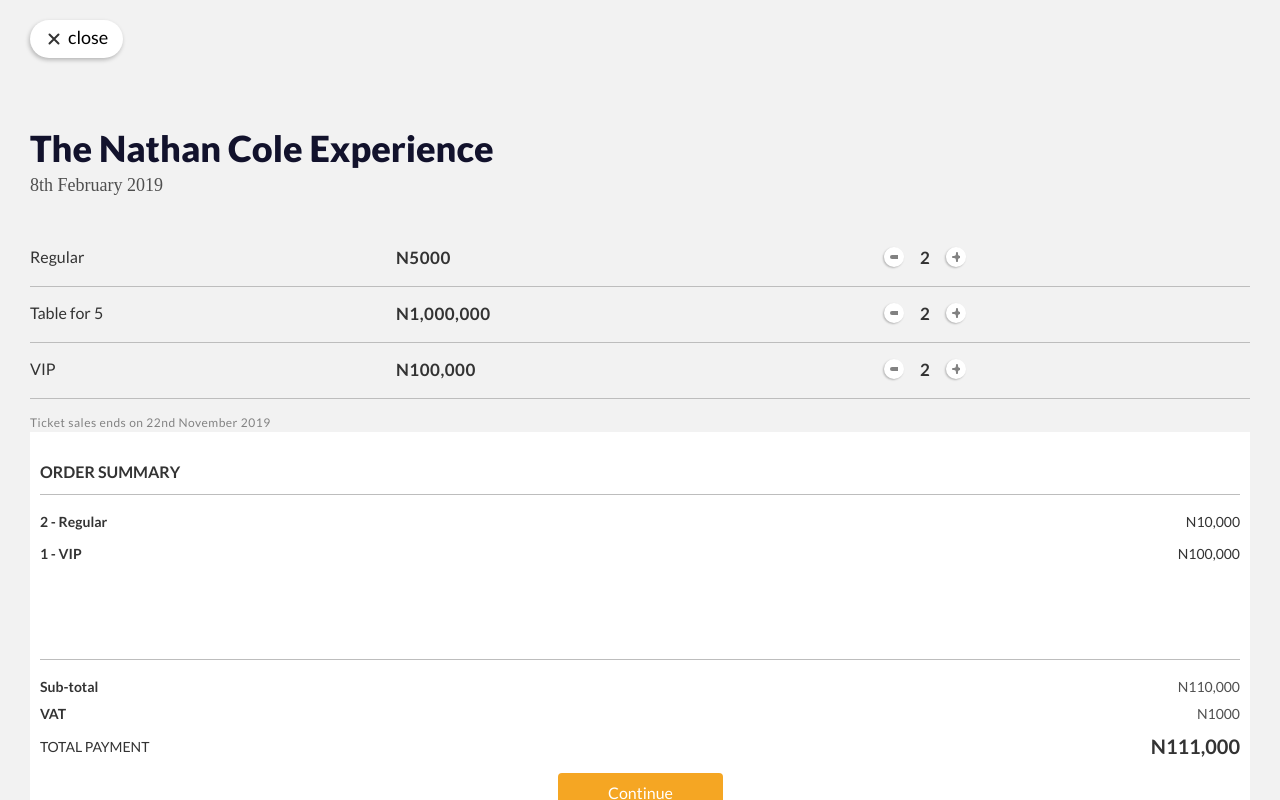
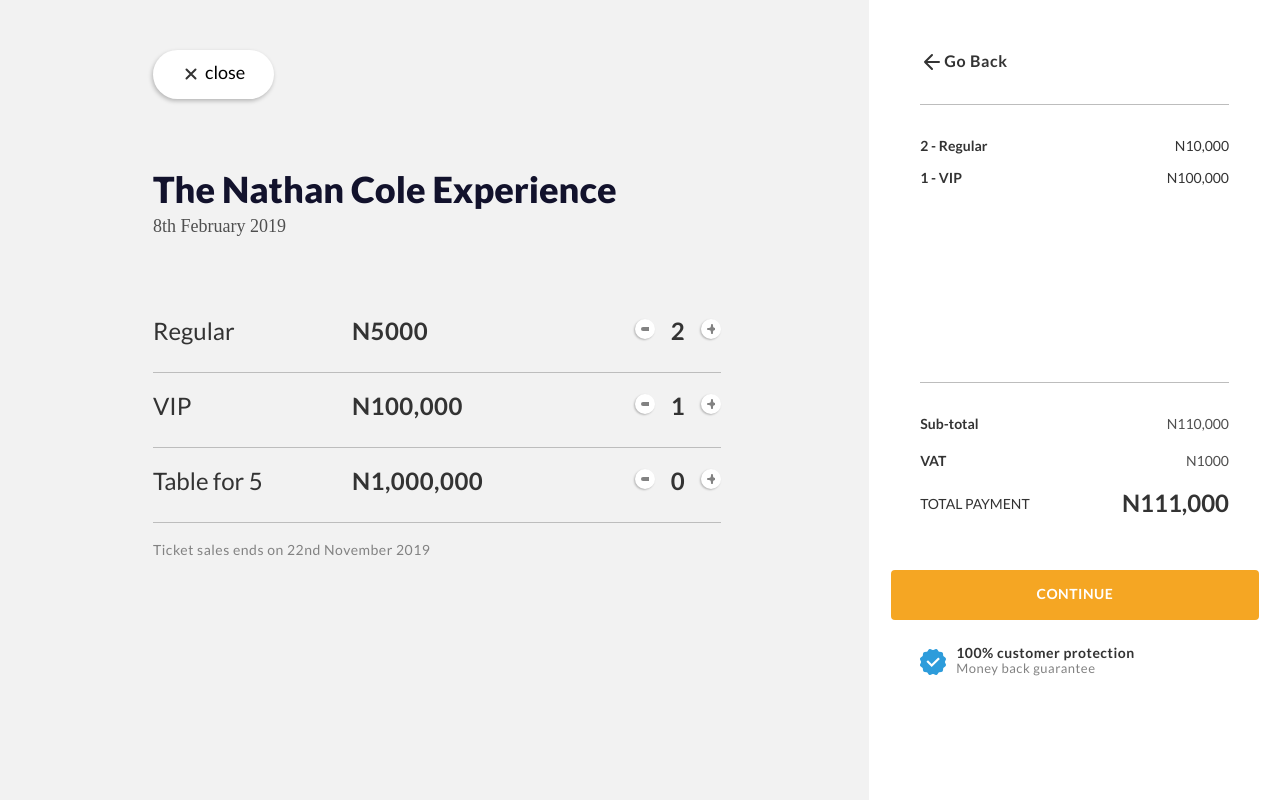
Before and after one commit to Jolaolu/ticket-master, a Vue app: page /checkout in a window 1280 px wide. Built offline with nearby package versions, Linux system fonts and the light colour scheme; a web font is replaced by a local one.

Commit message:
finished cart view

```diff
--- a/src/assets/scss/layout/_variable.scss
+++ b/src/assets/scss/layout/_variable.scss
@@ -12,6 +12,7 @@ $green: #219653;
 
 //Typography
 $font-primary: Flutterwave,sans-serif;
+$font-secondary: "SF Display";
 $font-size-base: 1rem;
 $line-height-base: 1.6;
 
--- a/src/assets/scss/main.scss
+++ b/src/assets/scss/main.scss
@@ -63,3 +63,20 @@ button {
     opacity: 0.88;
   }
 }
+.container {
+  max-width: 1440px;
+  margin: 0 auto;
+}
+.counter {
+  display: flex;
+  align-items: center;
+  justify-content: center;
+  cursor: pointer;
+  outline: inherit;
+  border: 0;
+  background: $white;
+  width: 2rem;
+  height: 2rem;
+  border-radius: 100%;
+  box-shadow: -1px 1px 2px rgba(0, 0, 0, 0.25);
+}
--- a/src/assets/scss/utils/_mixins.scss
+++ b/src/assets/scss/utils/_mixins.scss
@@ -55,6 +55,8 @@ $breakpoint-larger: 1440px;
   border-radius: 0.4rem;
   background-color: $primary-color;
   color: $white;
+  outline: inherit;
+  cursor: pointer;
   will-change: transform, opacity, background-color;
   transition: ease-in-out 0.3s all;
   &:hover {
--- a/src/components/cart/Decrement.vue
+++ b/src/components/cart/Decrement.vue
@@ -1,20 +1,9 @@
 <template>
-  <button @click="$emit('decrement')">
+  <button  class="counter" @click="$emit('decrement')">
     <svg width="10" height="4" fill="none" xmlns="http://www.w3.org/2000/svg">
       <path d="M8 0a2 2 0 110 4H2a2 2 0 110-4h6z" fill="#828282" />
     </svg>
   </button>
 </template>
 <style lang="scss" scoped>
-button {
-  display: flex;
-  align-items: center;
-  justify-content: center;
-  border: 0;
-  background: $white;
-  width: 2rem;
-  height: 2rem;
-  border-radius: 100%;
-  box-shadow: -1px 1px 2px rgba(0, 0, 0, 0.25);
-}
 </style>
--- a/src/components/cart/Increment.vue
+++ b/src/components/cart/Increment.vue
@@ -1,5 +1,5 @@
 <template>
-  <button @click="$emit('increment')">
+  <button class="counter" @click="$emit('increment')">
     <svg width="10" height="10" fill="none" xmlns="http://www.w3.org/2000/svg">
       <path
         d="M10 4.99a.91.91 0 01-.91.91H8.007c-1.1 0-1.993.893-1.993 1.993v1.082a1.025 1.025 0 11-2.049 0V7.883a1.983 1.983 0 00-1.982-1.982H.91a.91.91 0 110-1.821h1.073a1.983 1.983 0 001.982-1.983V1.025a1.025 1.025 0 012.05 0v1.062c0 1.1.892 1.993 1.992 1.993H9.09a.91.91 0 01.91.91z"
@@ -9,15 +9,4 @@
   </button>
 </template>
 <style lang="scss" scoped>
-button {
-  display: flex;
-  align-items: center;
-  justify-content: center;
-  border: 0;
-  background: $white;
-  width: 2rem;
-  height: 2rem;
-  border-radius: 100%;
-  box-shadow: -1px 1px 2px rgba(0, 0, 0, 0.25);
-}
 </style>
--- a/src/components/layout/NavBar.vue
+++ b/src/components/layout/NavBar.vue
@@ -178,7 +178,7 @@ export default {
           font-size: 2rem;
         }
         @include screen(medder) {
-          letter-spacing: 0.508366px;
+          letter-spacing: 0.0508366rem;
           line-height: 1.7rem;
           font-weight: bold;
           margin-right: 3.8rem;
@@ -191,7 +191,7 @@ export default {
       box-shadow: 0px 1.01673px 1.01673px rgba(0, 0, 0, 0.5);
       line-height: 1.5rem;
       padding: 0.66rem 1.188rem;
-      letter-spacing: 0.508366px;
+      letter-spacing: 0.0508366rem;
       font-weight: bold;
       font-size: 1.22008rem;
       &:visited {
--- a/src/views/CartManagementView.vue
+++ b/src/views/CartManagementView.vue
@@ -1,7 +1,7 @@
 <template>
-  <main class="checkout">
+  <main class="checkout container">
     <section class="checkout__details">
-      <button class="checkout__details-goback">
+      <button class="checkout__details-goback" @click.prevent="$router.go(-1)">
         <svg
           width="18"
           height="18"
@@ -29,17 +29,17 @@
           </div>
         </div>
         <div class="checkout__details-tickets-item">
+          <p class="checkout__details-tickets-item-type">VIP</p>
+          <p class="checkout__details-tickets-item-amount">N100,000</p>
+          <div class="checkout__details-tickets-item-count">
+            <Decrement /> <span> 1 </span> <Increment />
+          </div>
+        </div>
+        <div class="checkout__details-tickets-item">
           <p class="checkout__details-tickets-item-type">Table for 5</p>
           <p class="checkout__details-tickets-item-amount">N1,000,000</p>
           <div class="checkout__details-tickets-item-count">
-            <Decrement /> <span> 2 </span> <Increment />
-          </div>
-        </div>
-        <div class="checkout__details-tickets-item">
-          <p class="checkout__details-tickets-item-type">VIP</p>
-          <p class="checkout__details-tickets-item-amount">N100,000</p>
-          <div class="checkout__details-tickets-item-count">
-            <Decrement /> <span> 2 </span> <Increment />
+            <Decrement /> <span> 0 </span> <Increment />
           </div>
         </div>
         <p class="checkout__details-tickets-info">
@@ -49,8 +49,14 @@
     </section>
     <section class="checkout__summary">
       <h3 class="checkout__summary-header">
-        Order summary
+       <span v-if="currentTabComponent ==='summary' ">  Order summary </span>
+       <span v-else class="form">
+         <svg width="24" height="24" fill="none" xmlns="http://www.w3.org/2000/svg"><path d="M19 12H5M12 19l-7-7 7-7" stroke="#333" stroke-width="2" stroke-linecap="round" stroke-linejoin="round"/></svg> <span> Go back</span> </span>
       </h3>
+      <keep-alive>
+        <component :is="currentTabComponent"></component>
+      </keep-alive>
+
       <div class="checkout__summary-ticket-info-wrapper">
         <div class="checkout__summary-ticket-info">
           <p class="ticket-name">2 - Regular</p>
@@ -101,10 +107,17 @@
   </main>
 </template>
 <script>
+import Increment from '@/components/cart/Increment.vue'
+import Decrement from '@/components/cart/Decrement.vue'
 export default {
   components: {
-    Increment: () => import('@/components/cart/Increment.vue'),
-    Decrement: () => import('@/components/cart/Decrement.vue')
+    Increment,
+    Decrement
+  },
+  data () {
+    return {
+      currentTabComponent: ''
+    }
   }
 }
 </script>
@@ -112,9 +125,26 @@ export default {
 .checkout {
   background-color: $background-color;
   height: 100%;
-  /* padding-left: 13.3rem; */
   padding: 2rem 3rem 0;
+  @include screen(menner) {
+    padding: 0 0 0 2rem;
+    display: flex;
+    justify-content: space-between;
+  }
+  @include screen(large) {
+    min-height: 130vh;
+  }
   &__details {
+    @include screen(menner) {
+      padding-top: 3rem;
+      width: 62%;
+    }
+    @include screen(large) {
+      padding-left: 13.3rem;
+      padding-right: 14.8rem;
+      padding-top: 5rem;
+      width: 67.4%;
+    }
     &-goback {
       outline: inherit;
       box-shadow: -1px 2px 4px rgba(0, 0, 0, 0.25);
@@ -125,6 +155,9 @@ export default {
       display: flex;
       align-items: center;
       cursor: pointer;
+      @include screen(large) {
+        padding: 1.24rem 2.9rem;
+      }
       &:hover {
         opacity: 0.7;
       }
@@ -149,8 +182,7 @@ export default {
     }
     &-event-date {
       color: $secondary-color;
-      font-family: "SF Display";
-      font-weight: 500;
+      font-family: $font-secondary;
       margin-top: 0.5rem;
       font-size: 1.2rem;
       @include screen(menner) {
@@ -162,21 +194,42 @@ export default {
       margin-top: 5rem;
       color: $text-color;
       font-family: $font-primary;
+      @include screen(large) {
+        margin-top: 8.1rem;
+      }
       &-item {
         display: flex;
+        align-items: center;
         justify-content: space-between;
         padding-bottom: 1.5rem;
         margin-bottom: 1.6rem;
         border-bottom: 1px solid #bdbdbd;
+        @include screen(large) {
+          padding-bottom: 2.5rem;
+          margin-bottom: 2.1rem;
+        }
+        &:last-of-type {
+          @include screen(large) {
+            margin-bottom: 1.4rem;
+          }
+        }
         &-count {
           width: 30%;
           display: flex;
+          @include screen(large) {
+            width: 20%;
+            justify-content: flex-end;
+          }
           & > span {
             margin: 0 1.6rem;
           }
         }
         &-type {
           width: 25%;
+          @include screen(large) {
+            font-size: 2.4rem;
+            line-height: 2.4rem;
+          }
         }
         &-amount {
           width: 35%;
@@ -186,20 +239,34 @@ export default {
           font-weight: bold;
           letter-spacing: 0.05rem;
           font-size: 1.7rem;
+          @include screen(large) {
+            font-size: 2.4rem;
+            line-height: 2.8rem;
+            letter-spacing: 0.05rem;
+          }
         }
       }
       &-info {
         color: #828282;
         font-size: 1.2rem;
-        /* line-height: 2.8rem; */
-
         letter-spacing: 0.05rem;
+        @include screen(large) {
+          font-size: 1.4rem;
+          line-height: 2.8rem;
+        }
       }
     }
   }
   &__summary {
     background: $white;
     padding: 3rem 1rem 5rem;
+    @include screen(menner) {
+      width: 36%;
+    }
+    @include screen(large) {
+      width: 32.6%;
+      padding: 5rem 5.1rem 0;
+    }
     &-header {
       text-transform: uppercase;
       color: $text-color;
@@ -207,6 +274,32 @@ export default {
       padding-bottom: 1rem;
       margin-bottom: 2rem;
       border-bottom: 1px solid #bdbdbd;
+      letter-spacing: 0.065rem;
+      & .form{
+        display: flex;
+        cursor: pointer;
+        align-items: center;
+        text-transform: capitalize;
+        & svg{
+          &:hover{
+            margin-right: 3px;
+          }
+          transition: transform .3s ease;
+        }
+        & span {
+           &:hover{
+            margin-left: 3px;
+          }
+          transition: transform .3s ease;
+        }
+      }
+      @include screen(midder) {
+        padding-left: 2rem;
+      }
+      @include screen(large) {
+        padding-bottom: 3rem;
+        margin-bottom: 3.4rem;
+      }
     }
     &-ticket-info {
       display: flex;
@@ -224,6 +317,10 @@ export default {
         padding-bottom: 8rem;
         border-bottom: 1px solid #bdbdbd;
         margin-bottom: 2rem;
+        @include screen(large) {
+          padding-bottom: 17.9rem;
+          margin-bottom: 3.4rem;
+        }
       }
     }
     &-details {
@@ -235,6 +332,9 @@ export default {
         line-height: 1.7rem;
         font-family: $font-primary;
         margin-bottom: 1rem;
+        @include screen(menner) {
+          margin-bottom: 2rem;
+        }
         & > .item-name {
           font-weight: bold;
         }
@@ -248,6 +348,9 @@ export default {
           font-size: 2rem;
           font-weight: bold;
           line-height: 2.9rem;
+          @include screen(large) {
+            font-size: 2.4rem;
+          }
         }
       }
       & > .button-wrapper {
@@ -256,23 +359,41 @@ export default {
         & > button {
           border: 0;
           padding: 1.2rem 5rem;
+          text-transform: uppercase;
+          font-weight: bold;
           @include button;
+          @include screen(midder) {
+            margin-top: 2rem;
+            padding-left: 8rem;
+            padding-right: 8rem;
+          }
+          @include screen(large) {
+            margin-top: 3rem;
+            font-size: 1.4rem;
+            line-height: 1.4rem;
+            letter-spacing: 0.05rem;
+            padding: 1.8rem 14.55rem;
+          }
         }
       }
     }
-    &> .money-back-wrapper{
+    & > .money-back-wrapper {
       display: flex;
       align-items: center;
+      justify-content: center;
+      @include screen(large) {
+        justify-content: start;
+      }
       margin-top: 2.7rem;
-      & .money-back{
+      & .money-back {
         margin-left: 1rem;
-         letter-spacing: 0.05rem;
-          line-height: 1.4rem;
-        & p{
+        letter-spacing: 0.05rem;
+        line-height: 1.4rem;
+        & p {
           font-weight: bold;
           font-size: 1.4rem;
         }
-        &span{
+        & span {
           font-size: 1.3rem;
           color: #828282;
         }
--- a/src/views/Event.vue
+++ b/src/views/Event.vue
@@ -1,5 +1,5 @@
 <template>
-  <div class="event">
+  <div class="event container">
     <NavBar />
     <main class="event__details">
       <section class="event__details-main">
@@ -27,6 +27,9 @@
             <button class="event__details-cta-item">
               Buy Ticket
             </button>
+            <!-- <router-link :to="{name: 'CartManagementView',  params:{ id: id, article:article }}" class="event__details-cta-item">
+              Buy Ticket
+            </router-link> -->
           </div>
         </div>
       </section>
@@ -112,9 +115,6 @@ export default {
 </script>
 <style lang="scss">
 .event {
-  display: flex;
-  flex-direction: column;
-  align-items: center;
   min-height: 100vh;
   background-image: url("~@/assets/images/Lines.png");
   background-repeat: no-repeat;
@@ -122,10 +122,11 @@ export default {
     background-size: cover;
   }
   @include screen(large) {
+    /* TODO:  fix LINES */
     background-position: bottom 5px right 7px;
+    /* background-position: bottom 0 right 0; */
   }
   &__details {
-    max-width: 1440px;
     padding-top: 5.8rem;
     padding-left: 3rem;
     padding-right: 3rem;
@@ -179,7 +180,7 @@ export default {
     &-date {
       color: $sub-color;
       text-transform: uppercase;
-      font-family: "SF Display";
+      font-family: $font-secondary;
       font-weight: 500;
       margin-top: 0.5rem;
       font-size: 1.2rem;
@@ -243,11 +244,14 @@ export default {
         @include screen(menner) {
           padding: 1.8rem 12rem;
         }
+        &:visited{
+          color: $white;
+        }
       }
     }
     &-address {
       & > .label {
-        font-family: "SF Display";
+        font-family: $font-secondary;
         font-weight: 500;
         line-height: 2.4rem;
         text-transform: uppercase;
@@ -300,7 +304,7 @@ export default {
       }
     }
     &-startdate-label {
-      font-family: "SF Display";
+      font-family: $font-secondary;
       font-weight: 500;
       line-height: 1.6rem;
       text-transform: uppercase;
@@ -324,7 +328,7 @@ export default {
       }
     }
     &-socials-label {
-      font-family: "SF Display";
+      font-family: $font-secondary;
       font-weight: 500;
       line-height: 1.6rem;
       margin-top: 1.6rem;
```
Also changed, not shown: src/components/EventCard.vue (+15 -11 lines), src/components/layout/Footer.vue (+4 -8 lines), src/views/Home.vue (+1 -7 lines), src/components/Modal.vue (added).
